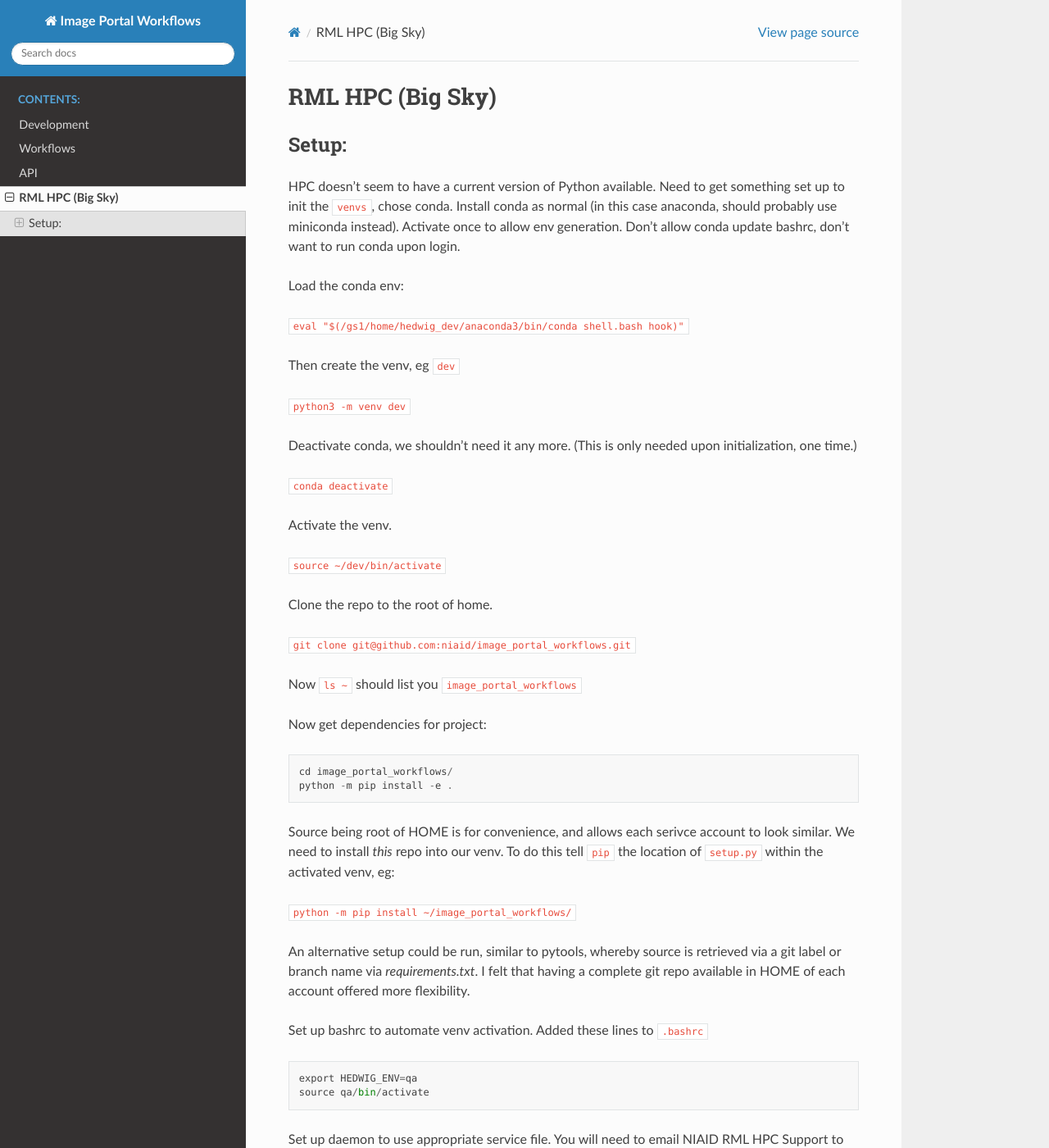
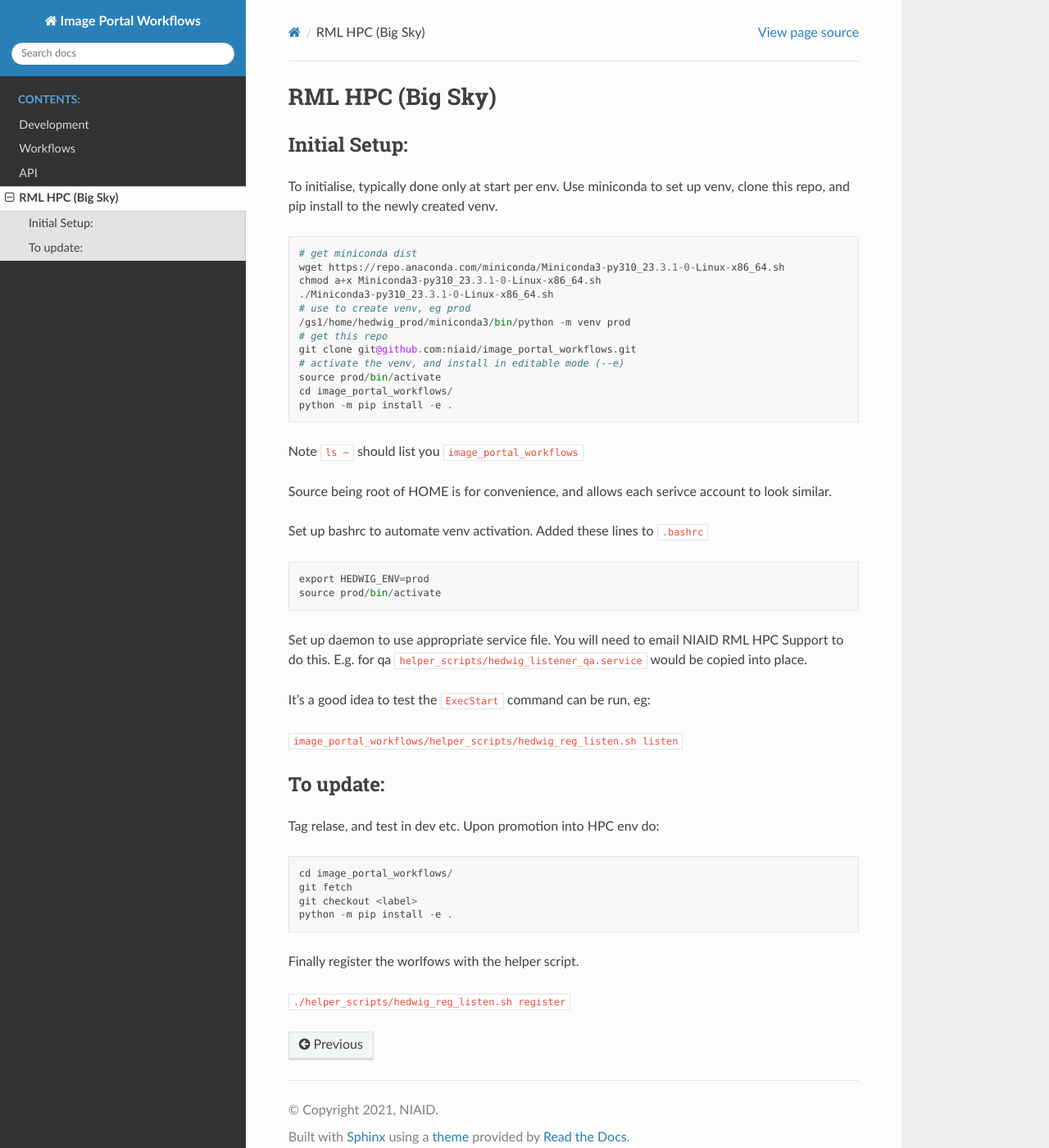
Before and after one commit to niaid/image_portal_workflows, a Sphinx documentation site: the page built from docs/source/hpc.rst, in a window 1280 px wide and 1400 px high. Shown: the whole window at 82% size. Built offline with Sphinx 7.4.7 and the Read the Docs theme 2.0.0, drawn with Linux system fonts in a browser that asks for light colours; some of the changed text lies outside the part shown.

Commit message:
updating install docs

```diff
--- a/docs/source/hpc.rst
+++ b/docs/source/hpc.rst
@@ -3,56 +3,39 @@ RML HPC (Big Sky)
 ==================
 
 
-Setup:
--------
+Initial Setup:
+--------------
 
-HPC doesn't seem to have a current version of Python available. Need to get something set up to init the ``venvs``, chose conda.
-Install conda as normal (in this case anaconda, should probably use miniconda instead).
-Activate once to allow env generation. Don't allow conda update bashrc, don't want to run conda upon login.
-
-Load the conda env:
-
-``eval "$(/gs1/home/hedwig_dev/anaconda3/bin/conda shell.bash hook)"``
-
-Then create the venv, eg ``dev``
-
-``python3 -m venv dev``
-
-Deactivate conda, we shouldn't need it any more. (This is only needed upon initialization, one time.)
-
-``conda deactivate``
-
-Activate the venv.
-
-``source ~/dev/bin/activate``
-
-Clone the repo to the root of home.
-
-``git clone git@github.com:niaid/image_portal_workflows.git``
-
-Now ``ls ~`` should list you ``image_portal_workflows``
-
-
-Now get dependencies for project:
+To initialise, typically done only at start per env. Use miniconda to set up venv, clone this repo, and pip install to the newly created venv.
 
 .. code-block::
 
-  cd image_portal_workflows/
-  python -m pip install -e .
+   # get miniconda dist
+   wget https://repo.anaconda.com/miniconda/Miniconda3-py310_23.3.1-0-Linux-x86_64.sh
+   chmod a+x Miniconda3-py310_23.3.1-0-Linux-x86_64.sh
+   ./Miniconda3-py310_23.3.1-0-Linux-x86_64.sh
+   # use to create venv, eg prod
+   /gs1/home/hedwig_prod/miniconda3/bin/python -m venv prod
+   # get this repo
+   git clone git@github.com:niaid/image_portal_workflows.git
+   # activate the venv, and install in editable mode (--e)
+   source prod/bin/activate
+   cd image_portal_workflows/
+   python -m pip install -e .
 
-Source being root of HOME is for convenience, and allows each serivce account to look similar. We need to install *this* repo into our venv. To do this tell ``pip`` the location of ``setup.py`` within the activated venv, eg:
 
-``python -m pip install ~/image_portal_workflows/``
+Note ``ls ~`` should list you ``image_portal_workflows``
 
-An alternative setup could be run, similar to pytools, whereby source is retrieved via a git label or branch name via `requirements.txt`. I felt that having a complete git repo available in HOME of each account offered more flexibility.
+
+Source being root of HOME is for convenience, and allows each serivce account to look similar.
 
 Set up bashrc to automate venv activation.
 Added these lines to ``.bashrc``
 
 .. code-block::
 
-  export HEDWIG_ENV=qa
-  source qa/bin/activate
+  export HEDWIG_ENV=prod
+  source prod/bin/activate
 
 
 Set up daemon to use appropriate service file. You will need to email NIAID RML HPC Support to do this.
@@ -64,8 +47,8 @@ It's a good idea to test the ``ExecStart`` command can be run, eg:
 ``image_portal_workflows/helper_scripts/hedwig_reg_listen.sh listen``
 
 
-To update source:
-~~~~~~~~~~~~~~~~~
+To update:
+----------
 Tag relase, and test in dev etc.
 Upon promotion into HPC env do:
 
@@ -74,8 +57,9 @@ Upon promotion into HPC env do:
    cd image_portal_workflows/
    git fetch
    git checkout <label>
+   python -m pip install -e .
 
 
-Once happy this is in order, register the worlfows with the helper script.
+Finally register the worlfows with the helper script.
 
 ``./helper_scripts/hedwig_reg_listen.sh register``
```
